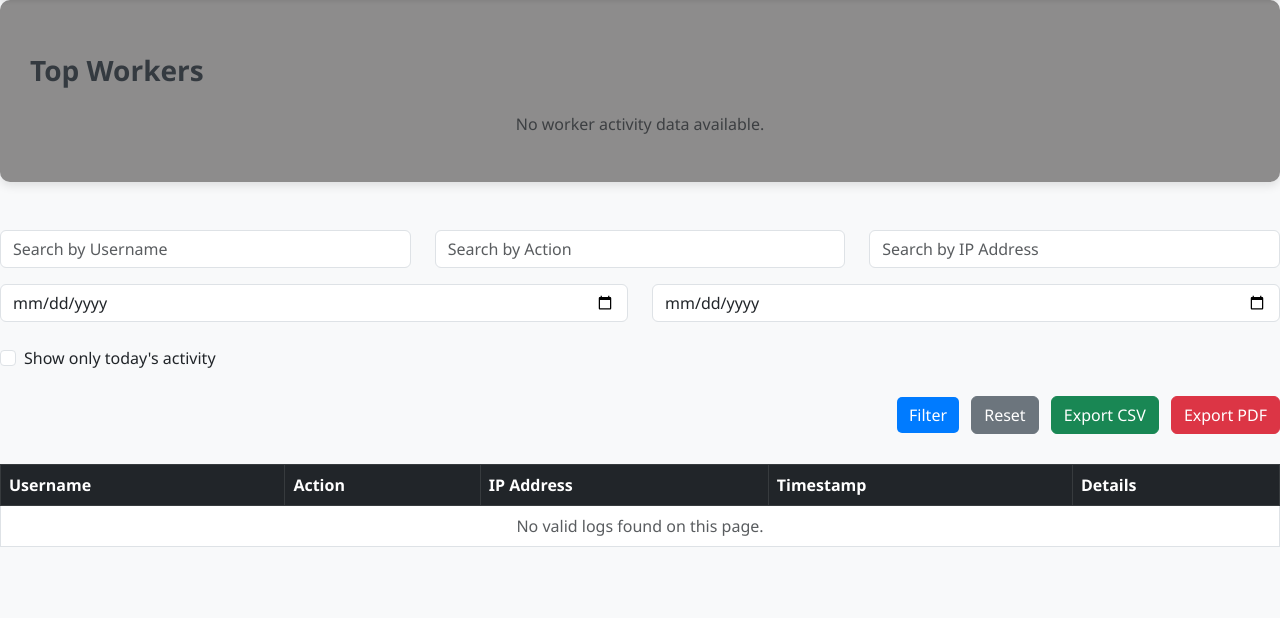
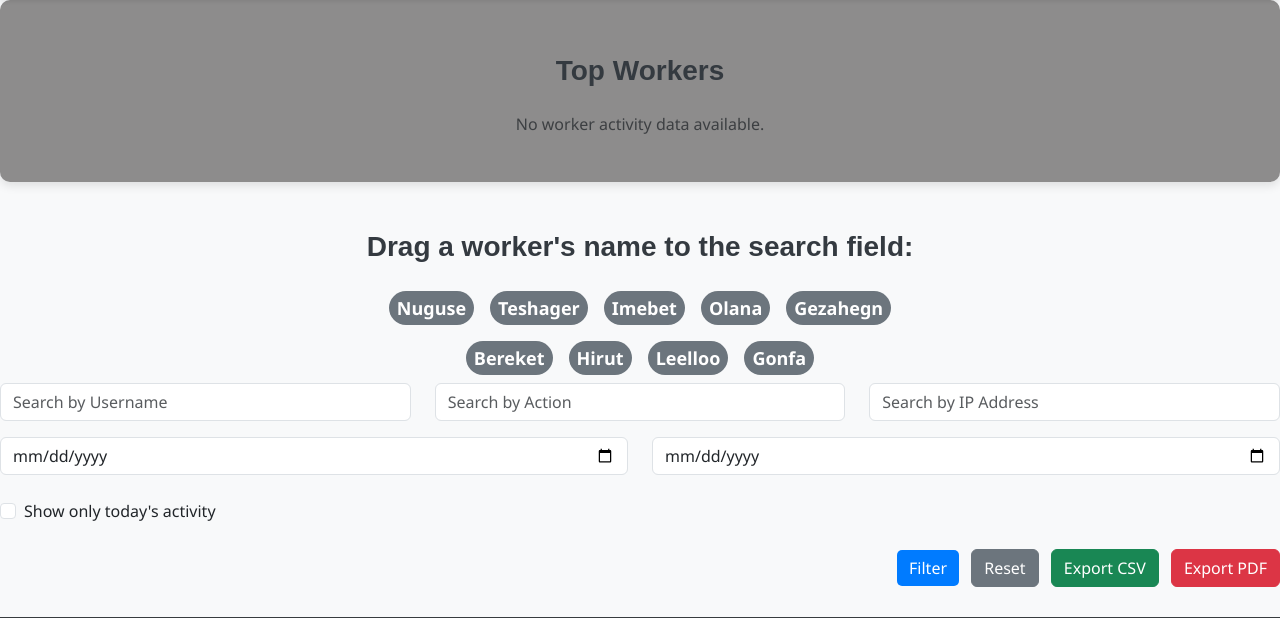
Before and after one commit to f9ine99/furi-cadaster, a Python web app: template templates/admin_monitor.html in a window 1280 px wide. Shown: the part 56-674 px from the top of the page. Run offline with Jinja, Linux system fonts and the light colour scheme; the template is opened without the code that fills it, so the values that code supplies are empty; some libraries are stand-ins or nearby versions.

Commit message:
commit1.1

```diff
--- a/templates/admin_monitor.html
+++ b/templates/admin_monitor.html
@@ -76,6 +76,65 @@
                 font-size: 0.875rem;
             }
         }
+        /* Section Title */
+.section-title {
+    font-family: 'Arial', sans-serif;
+    color: #343a40;
+    text-align: center;
+    margin-bottom: 20px;
+}
+
+/* Draggable Worker Badge */
+.draggable-worker {
+    font-size: 18px;
+    background-color: #6c757d;
+    color: white;
+    cursor: pointer;
+    border-radius: 25px;
+    transition: background-color 0.3s ease, transform 0.3s ease;
+}
+
+.draggable-worker:hover {
+    background-color: #5a6268;
+    transform: scale(1.1);
+}
+
+.dragging {
+    opacity: 0.7;
+    background-color: #495057;
+}
+
+/* Username Input */
+.styled-input {
+    padding: 12px 15px;
+    border-radius: 10px;
+    border: 2px solid #ced4da;
+    font-size: 16px;
+    transition: border-color 0.3s ease, box-shadow 0.3s ease;
+}
+
+.styled-input:focus {
+    border-color: #495057;
+    box-shadow: 0 0 10px rgba(0, 0, 0, 0.1);
+}
+
+.styled-input.drag-over {
+    border-color: #007bff;
+    box-shadow: 0 0 15px rgba(0, 123, 255, 0.5);
+}
+
+/* Responsive Worker List */
+#workerList {
+    max-width: 600px;
+    margin: auto;
+}
+
+@media (max-width: 768px) {
+    #workerList {
+        justify-content: space-around;
+    }
+}
+
     </style>
 </head>
 <body>
@@ -150,6 +209,21 @@
 
         <!-- Search and Filter Controls -->
 <form id="filterForm" method="GET" action="{{ url_for('monitor') }}">
+   <!-- Worker List for Drag and Drop -->
+<div class="mt-4">
+    <h5 class="section-title">Drag a worker's name to the search field:</h5>
+    <div id="workerList" class="d-flex flex-wrap justify-content-center">
+        <span class="draggable-worker badge p-2 m-2" draggable="true">Nuguse</span>
+        <span class="draggable-worker badge p-2 m-2" draggable="true">Teshager</span>
+        <span class="draggable-worker badge p-2 m-2" draggable="true">Imebet</span>
+        <span class="draggable-worker badge p-2 m-2" draggable="true">Olana</span>
+        <span class="draggable-worker badge p-2 m-2" draggable="true">Gezahegn</span>
+        <span class="draggable-worker badge p-2 m-2" draggable="true">Bereket</span>
+        <span class="draggable-worker badge p-2 m-2" draggable="true">Hirut</span>
+        <span class="draggable-worker badge p-2 m-2" draggable="true">Leelloo</span>
+        <span class="draggable-worker badge p-2 m-2" draggable="true">Gonfa</span>
+    </div>
+</div>
     <div class="row mb-3">
         <div class="col-md-4">
             <input type="text" name="username" id="searchUsername" class="form-control" placeholder="Search by Username" value="{{ request.args.get('username', '') }}">
@@ -440,6 +514,40 @@
             ts.innerHTML = formatTimestamp(rawDate); // Set the formatted timestamp
         });
     });
+
+     // Add drag and drop functionality
+    const workers = document.querySelectorAll('.draggable-worker');
+    const usernameField = document.getElementById('searchUsername');
+
+    workers.forEach(worker => {
+        // When dragging starts
+        worker.addEventListener('dragstart', (e) => {
+            e.dataTransfer.setData('text/plain', e.target.innerText); // Set worker name as data to transfer
+            worker.classList.add('dragging'); // Add dragging effect
+        });
+
+        worker.addEventListener('dragend', () => {
+            worker.classList.remove('dragging'); // Remove dragging effect
+        });
+    });
+
+    // Allow dropping on the username input field
+    usernameField.addEventListener('dragover', (e) => {
+        e.preventDefault(); // Necessary to allow a drop
+        usernameField.classList.add('drag-over'); // Highlight drop area
+    });
+
+    // Handle the drop event
+    usernameField.addEventListener('drop', (e) => {
+        e.preventDefault();
+        const draggedWorkerName = e.dataTransfer.getData('text/plain'); // Get the dragged worker name
+        usernameField.value = draggedWorkerName; // Set the username input field to the dragged worker name
+        usernameField.classList.remove('drag-over'); // Remove highlight
+    });
+
+    usernameField.addEventListener('dragleave', () => {
+        usernameField.classList.remove('drag-over'); // Remove highlight when dragging leaves input area
+    });
     </script>
 </div>
 </body>
```
